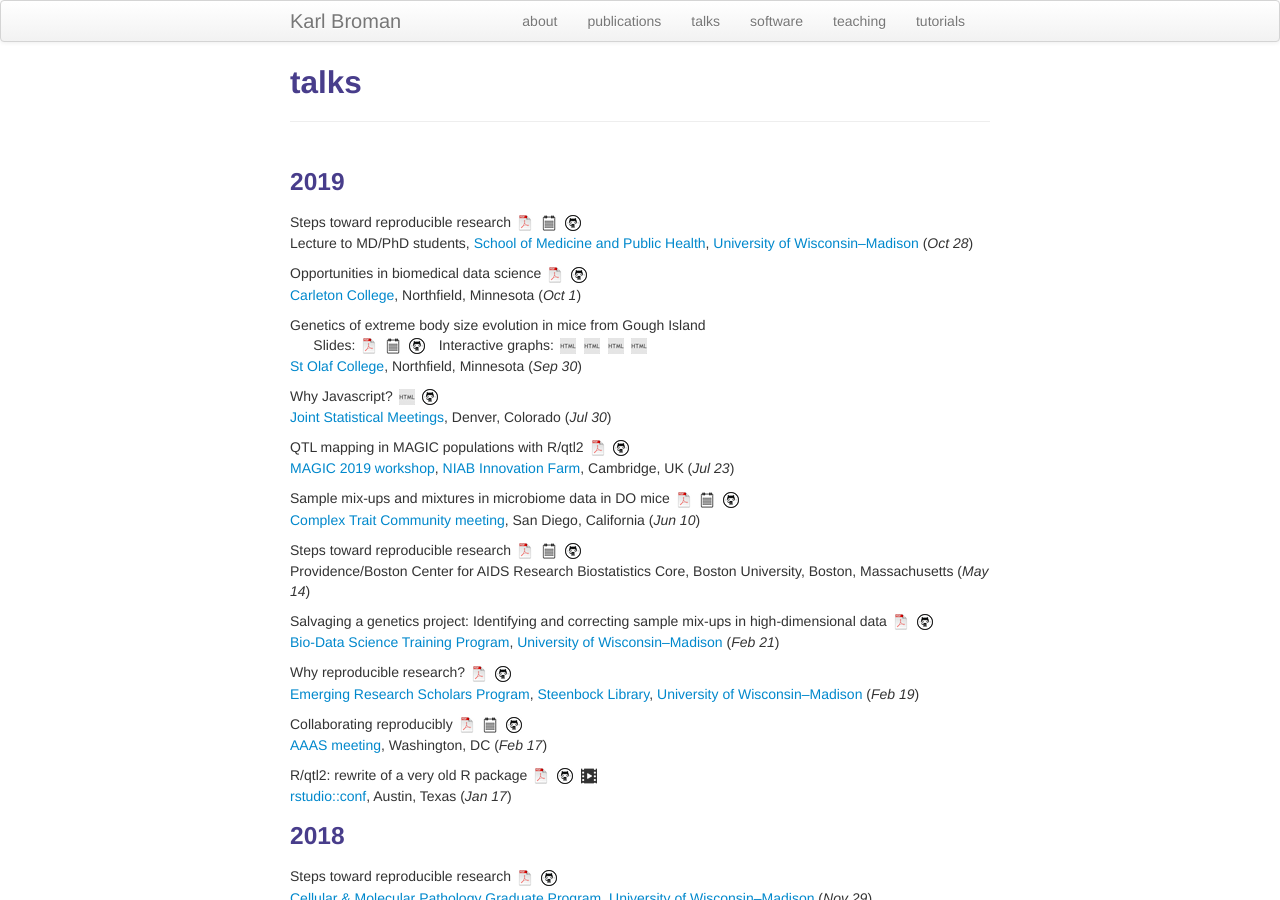
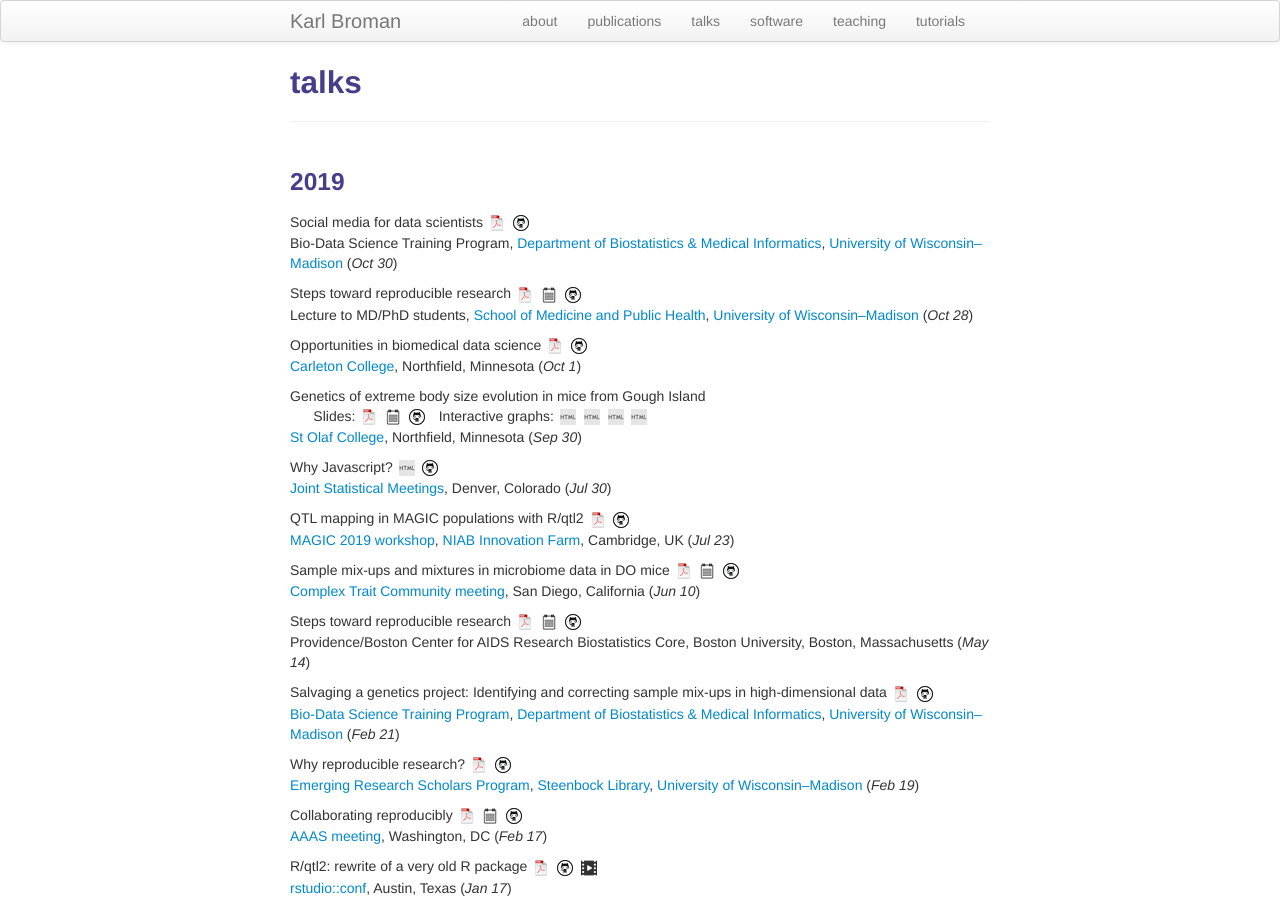
Before and after one commit to kbroman/kbroman.github.io, a Jekyll site: the page built from pages/talks.md, in a window 1280 px wide and 900 px high. Built offline with Jekyll 4.4.1, drawn with Linux system fonts in a browser that asks for light colours.

Commit message:
pages/talks: add link to social media talk

```diff
--- a/pages/talks.md
+++ b/pages/talks.md
@@ -5,6 +5,13 @@ description: Karl Broman's talks
 ---
 
 ###  2019
+
+Social media for data scientists
+[![pdf](icons16/pdf-icon.png)](https://kbroman.org/Talk_SocialMedia)
+[![github](icons16/github-icon.png)](https://github.com/kbroman/Talk_SocialMedia)<br/>
+Bio-Data Science Training Program,
+[Department of Biostatistics & Medical Informatics](https://biostat.wisc.edu),
+[University of Wisconsin&ndash;Madison](https://www.wisc.edu) (_Oct 30_)
 
 Steps toward reproducible research
 [![pdf](icons16/pdf-icon.png)](https://www.biostat.wisc.edu/~kbroman/presentations/steps2rr.pdf)
@@ -59,7 +66,9 @@ Salvaging a genetics project: Identifying and correcting sample
 mix-ups in high-dimensional data
 [![pdf](icons16/pdf-icon.png)](https://www.biostat.wisc.edu/~kbroman/presentations/bds2019.pdf)
 [![github](icons16/github-icon.png)](https://github.com/kbroman/Talk_SampleMixups) <br/>
-[Bio-Data Science Training Program](https://www.biostat.wisc.edu/content/predoctoral-training-program-bio-data-science-bds), [University of Wisconsin&ndash;Madison](https://www.wisc.edu)
+[Bio-Data Science Training Program](https://www.biostat.wisc.edu/content/predoctoral-training-program-bio-data-science-bds),
+[Department of Biostatistics & Medical Informatics](https://biostat.wisc.edu),
+[University of Wisconsin&ndash;Madison](https://www.wisc.edu)
 (_Feb 21_)
 
 Why reproducible research?
```
